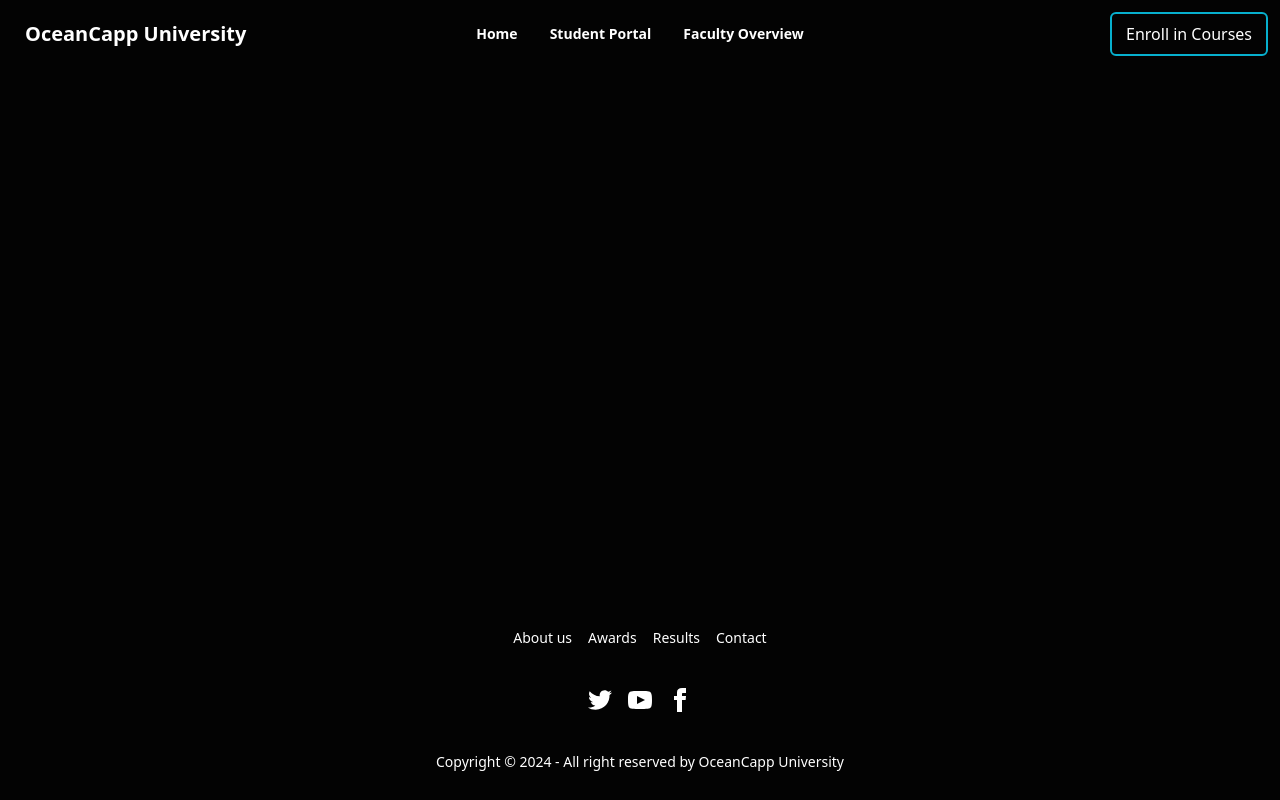
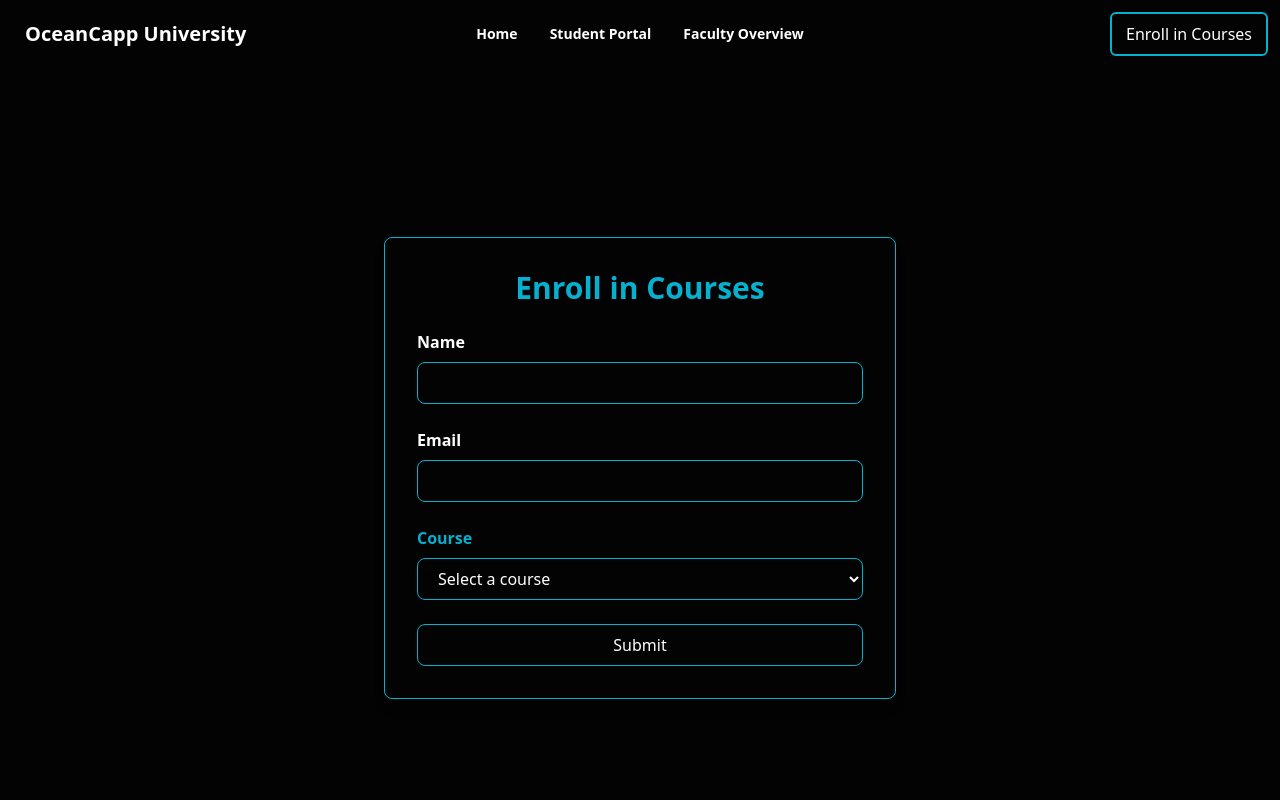
Before and after one commit to Monwar23/Student-Management-System, a React (Vite) app: page /enroll in a window 1280 px wide. Shown: the top 800 px of the page. Built offline with nearby package versions, Linux system fonts and the light colour scheme.

Commit message:
add json

```diff
--- a/src/Pages/CourseRegistration.jsx
+++ b/src/Pages/CourseRegistration.jsx
@@ -1,9 +1,115 @@
-import React from 'react';
+import  { useState } from 'react';
 
 const CourseRegistration = () => {
+    const [formData, setFormData] = useState({
+        name: '',
+        email: '',
+        course: ''
+    });
+    const [submitted, setSubmitted] = useState(false);
+    const [errors, setErrors] = useState({});
+
+    const courses = ['Mathematics', 'Computer Science', 'Physics', 'English', 'Artificial Intelligence'];
+
+    const handleChange = (e) => {
+        setFormData({
+            ...formData,
+            [e.target.name]: e.target.value
+        });
+    };
+
+    const validate = () => {
+        let tempErrors = {};
+        if (!formData.name) tempErrors.name = 'Name is required';
+        if (!formData.email) tempErrors.email = 'Email is required';
+        if (!formData.course) tempErrors.course = 'Please select a course';
+        return tempErrors;
+    };
+
+    const handleSubmit = (e) => {
+        e.preventDefault();
+        const validationErrors = validate();
+        if (Object.keys(validationErrors).length === 0) {
+            setSubmitted(true);
+            setFormData({
+                name: '',
+                email: '',
+                course: ''
+            });
+            setErrors({});
+        } else {
+            setErrors(validationErrors);
+        }
+    };
+
     return (
-        <div>
+        <div className="min-h-screen flex items-center justify-center  p-8">
+            <div className=" p-8 rounded-lg shadow-lg w-full max-w-lg border border-[#07B0CE]">
+                <h2 className="text-3xl font-bold text-[#07B0CE] mb-6 text-center">
+                    Enroll in Courses
+                </h2>
 
+                {!submitted ? (
+                    <form onSubmit={handleSubmit} className="space-y-6">
+                        <div>
+                            <label className="block text-white font-semibold">Name</label>
+                            <input
+                                type="text"
+                                name="name"
+                                value={formData.name}
+                                onChange={handleChange}
+                                className="mt-2 block w-full px-4 py-2 bg-transparent border border-[#07B0CE] text-white rounded-lg"
+                            />
+                            {errors.name && <p className="text-red-500 text-sm mt-2">{errors.name}</p>}
+                        </div>
+
+                        <div>
+                            <label className="block text-white font-semibold">Email</label>
+                            <input
+                                type="email"
+                                name="email"
+                                value={formData.email}
+                                onChange={handleChange}
+                                className="mt-2 block w-full px-4 py-2 bg-transparent border border-[#07B0CE] text-white rounded-lg"
+                            />
+                            {errors.email && <p className="text-red-500 text-sm mt-2">{errors.email}</p>}
+                        </div>
+
+                        <div>
+                            <label className="block text-[#07B0CE] font-semibold">Course</label>
+                            <select
+                                name="course"
+                                value={formData.course}
+                                onChange={handleChange}
+                                className="mt-2 block w-full px-4 py-2 bg-transparent border border-[#07B0CE] text-white rounded-lg focus:outline-none focus:ring-2 focus:ring-[#07B0CE] focus:border-transparent"
+                            >
+                                <option value="" className="text-gray-500">Select a course</option>
+                                {courses.map((course) => (
+                                    <option key={course} value={course} className="text-[#286570]">
+                                        {course}
+                                    </option>
+                                ))}
+                            </select>
+                            {errors.course && <p className="text-red-500 text-sm mt-2">{errors.course}</p>}
+                        </div>
+
+
+                        <div>
+                            <button
+                                type="submit"
+                                className="w-full py-2 px-4 border border-[#07B0CE] text-white rounded-lg hover:bg-[#07B0CE] transition"
+                            >
+                                Submit
+                            </button>
+
+                        </div>
+                    </form>
+                ) : (
+                    <div className="mt-6 p-4 bg-[#07B0CE] text-white rounded-lg animate-pulse">
+                        <p>Success! You have been enrolled in the course.</p>
+                    </div>
+                )}
+            </div>
         </div>
     );
 };
--- a/src/Pages/FacultyManagement.jsx
+++ b/src/Pages/FacultyManagement.jsx
@@ -1,22 +1,12 @@
 import { useState } from "react";
+import { useLoaderData } from "react-router-dom";
 
-const facultyList = [
-    { name: "John Doe", designation: "Professor", subject: "Computer Science", officeHours: "10 AM - 12 PM", contact: "john@university.edu" },
-    { name: "Jane Smith", designation: "Associate Professor", subject: "Mathematics", officeHours: "1 PM - 3 PM", contact: "jane@university.edu" },
-    { name: "Alice Johnson", designation: "Lecturer", subject: "Physics", officeHours: "11 AM - 1 PM", contact: "alice@university.edu" },
-    { name: "Robert Brown", designation: "Assistant Professor", subject: "Chemistry", officeHours: "2 PM - 4 PM", contact: "robert@university.edu" },
-    { name: "Emily Davis", designation: "Senior Lecturer", subject: "Biology", officeHours: "9 AM - 11 AM", contact: "emily@university.edu" },
-    { name: "Michael Wilson", designation: "Professor", subject: "History", officeHours: "12 PM - 2 PM", contact: "michael@university.edu" },
-    { name: "Laura Martinez", designation: "Associate Professor", subject: "English Literature", officeHours: "10 AM - 12 PM", contact: "laura@university.edu" },
-    { name: "James Anderson", designation: "Lecturer", subject: "Political Science", officeHours: "3 PM - 5 PM", contact: "james@university.edu" },
-    { name: "Sarah Lee", designation: "Assistant Professor", subject: "Economics", officeHours: "11 AM - 1 PM", contact: "sarah@university.edu" },
-    { name: "David White", designation: "Professor", subject: "Philosophy", officeHours: "9 AM - 11 AM", contact: "david@university.edu" }
-  ];
 
 
 const FacultyManagement = () => {
   const [search, setSearch] = useState("");
   const [expandedIndex, setExpandedIndex] = useState(null);
+  const facultyList=useLoaderData()
 
   const filteredFaculty = facultyList.filter((faculty) =>
     faculty.name.toLowerCase().includes(search.toLowerCase()) ||
--- a/src/Pages/StudentDashboard.jsx
+++ b/src/Pages/StudentDashboard.jsx
@@ -1,17 +1,9 @@
 import { useState } from "react";
+import { useLoaderData } from "react-router-dom";
 
 const StudentDashboard = () => {
-  const courses = [
-    { name: "Web Development", grade: "A", professor: "John Doe", contact: "john@example.com" },
-    { name: "Data Structures", grade: "B+", professor: "Jane Smith", contact: "jane@example.com" },
-    { name: "Algorithms", grade: "A-", professor: "Emily Davis", contact: "emily@example.com" },
-    { name: "Database Systems", grade: "B", professor: "Michael Brown", contact: "michael@example.com" },
-    { name: "Operating Systems", grade: "A", professor: "Anna Taylor", contact: "anna@example.com" },
-    { name: "Computer Networks", grade: "B+", professor: "Chris Green", contact: "chris@example.com" },
-    { name: "Software Engineering", grade: "A-", professor: "David White", contact: "david@example.com" },
-    { name: "Artificial Intelligence", grade: "A", professor: "Sarah Johnson", contact: "sarah@example.com" }
-];
 
+const courses=useLoaderData()
 
   const [hoveredCourse, setHoveredCourse] = useState(null);
 
@@ -20,7 +12,7 @@ const StudentDashboard = () => {
       <h1 className="text-4xl font-bold mb-6 text-center text-[#07B0CE]">Student Portal</h1>
 
       <p className="mb-8 text-lg text-center text-white">
-        Welcome to your dashboard. Here you can view your current courses, grades, and additional information.
+        Welcome to your dashboard.
       </p>
 
       <div className="grid gap-6 md:grid-cols-2">
--- a/src/main.jsx
+++ b/src/main.jsx
@@ -22,11 +22,13 @@ const router = createBrowserRouter([
       },
       {
         path: '/student',
-        element: <StudentDashboard></StudentDashboard>
+        element: <StudentDashboard></StudentDashboard>,
+        loader:()=>fetch('/courses.json')
       },
       {
         path: '/faculty',
-        element: <FacultyManagement></FacultyManagement>
+        element: <FacultyManagement></FacultyManagement>,
+        loader:()=>fetch('/facultyList.json')
       },
       {
         path: '/enroll',
```
Also changed, not shown: public/courses.json (added, +10 -0 lines), public/facultyList.json (added, +72 -0 lines).
